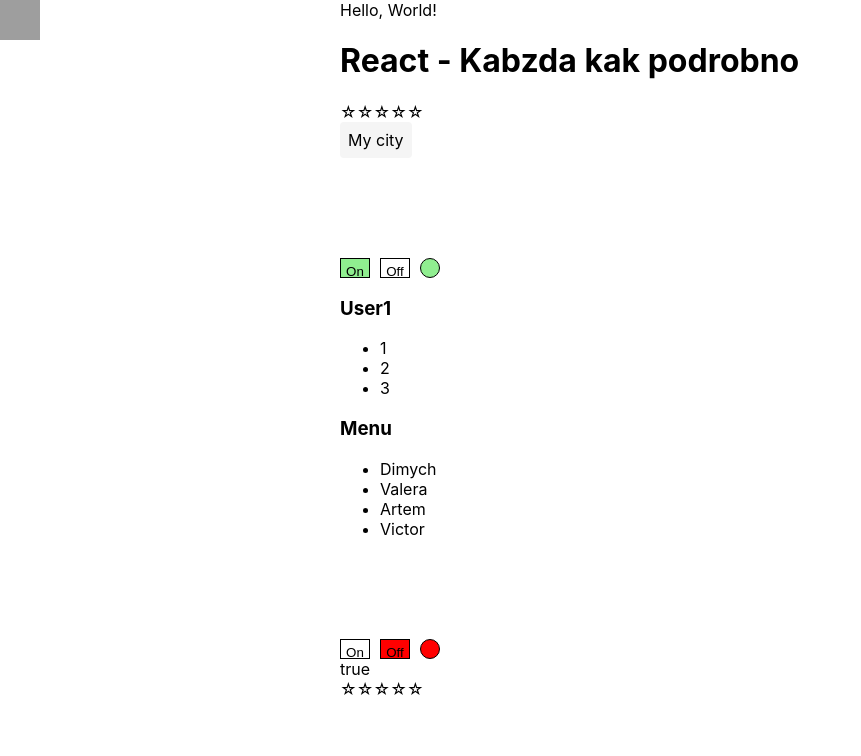
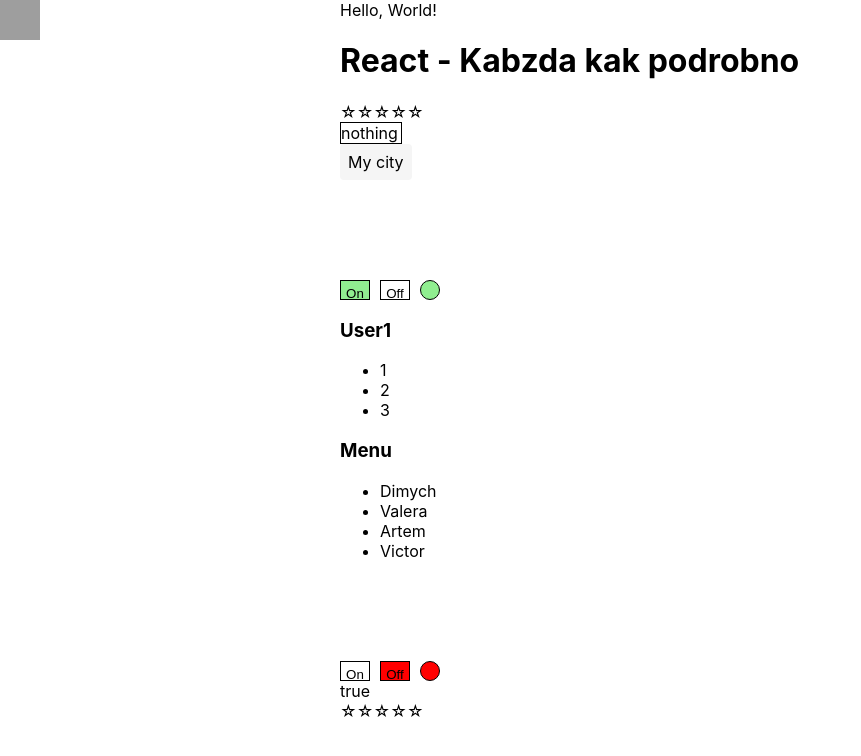
Before and after one commit to Halina2610/react_kabzda-kak-podrobno, a React (Create React App) app: page / in a window 1280 px wide. Shown: the top 756 px of the page, without its empty margins (0-861 px from the left). Built offline with nearby package versions, Linux system fonts and the light colour scheme; grey boxes are pictures that could not be loaded.

Commit message:
custom select Dimycha

```diff
--- a/src/App.tsx
+++ b/src/App.tsx
@@ -10,6 +10,7 @@
 import {OnOff} from './components/onOff/OnOff';
 import {CustomSelect, Option} from "./components/input/CustomSelect";
 import {Typewriter} from "./components/any/Typewriter";
+import {ItemType, SelectD} from "./components/input/SelectD";
 
 function App() {
     const [ratingValue, setRatingValue] = useState<RatingValueType>(0);
@@ -43,13 +44,23 @@
         setSelectedOption(option);
     };
 
+    const itemses: ItemType[] = [
+        { title: 'nothing', value: '1' },
+        { title: 'Minsk', value: '2' },
+        { title: 'Vitebsk', value: '3' },
+    ]
+
+    const [active, setActive] = useState(false)
+
+    const showItems = () => setActive(!active)
+
     return (
         <AppWrapper>
             <Typewriter text="Hello, World!" />
 
             <PageTitle title={'React - Kabzda kak podrobno'}/>
             <UncontrolledRating/>
-
+            <SelectD items={itemses} onChange={showItems} value={'1'}/>
             <CustomSelect options={options} selectName={'My city'} onChange={handleSelectChange} value={selectedOption}/>
 
             <OnOff value={controlledOnOff} callback={controlledCallback}/>
--- /dev/null
+++ b/src/components/input/SelectD.tsx
@@ -0,0 +1,83 @@
+import React, {useState, KeyboardEvent, useEffect} from 'react';
+import classes from './SelectedD.module.css';
+
+export type ItemType = {
+    title: string;
+    value: any;
+};
+
+type SelectPropsType = {
+    value?: any;
+    onChange: (value: any) => void;
+    items: ItemType[];
+};
+
+export const SelectD = (props: SelectPropsType) => {
+    const [active, setActive] = useState(false);
+    const [hoveredElementValue, setHoveredElementValue] = useState(props.value);
+
+    const selectItem = props.items.find((i) => i.value === props.value);
+    const hoveredItem = props.items.find((i) => i.value === hoveredElementValue);
+    const toggleItems = () => setActive(!active);
+    const onItemClick = (value: any) => {
+        props.onChange(value);
+        toggleItems();
+    };
+
+    useEffect(() => {
+        setHoveredElementValue(props.value);
+    }, [props.value]);
+
+    const onKeyUp = (e: KeyboardEvent<HTMLDivElement>) => {
+        if (e.key === 'ArrowDown' || e.key === 'ArrowUp') {
+            for (let i = 0; i < props.items.length; i++) {
+                if (props.items[i].value === hoveredElementValue) {
+                    const pretendentElement =
+                        e.key === 'ArrowDown' ?
+                            props.items[i + 1] :
+                            props.items[i - 1];
+
+                    if (pretendentElement) {
+                        props.onChange(pretendentElement.value);
+                        return;
+                    }
+                }
+            }
+            if (!selectItem) {
+                props.onChange(props.items[0].value)
+            }
+        }
+
+        if (e.key === 'Enter' || e.key === 'Escape') {
+            setActive(false);
+        }
+    };
+
+    return (
+        <div className={classes.select} tabIndex={0} onKeyUp={onKeyUp}>
+      <span className={classes.main} onClick={toggleItems}>
+        {selectItem && selectItem.title}
+      </span>
+            {active && (
+                <div className={classes.items}>
+                    {props.items.map((i) => (
+                        <div
+                            onMouseEnter={() => {
+                                setHoveredElementValue(i.value);
+                            }}
+                            className={`${classes.item} ${
+                                hoveredItem === i ? classes.selected : ''
+                            }`}
+                            key={i.value}
+                            onClick={() => {
+                                onItemClick(i.value);
+                            }}
+                        >
+                            {i.title}
+                        </div>
+                    ))}
+                </div>
+            )}
+        </div>
+    );
+};
--- /dev/null
+++ b/src/components/input/SelectedD.module.css
@@ -0,0 +1,18 @@
+.select span.main {
+    border: 1px solid black;
+    display: inline-block;
+    min-height: 20px;
+    min-width: 60px;
+}
+
+.items selected{
+
+    border: 1px solid red;
+    position: absolute;
+    padding: 5px;
+    margin: 0 auto;
+}
+
+.item:hover {
+    background-color: #646464;
+}
```
Also changed, not shown: 1 other file (tests, documents, lock files or other folders).
